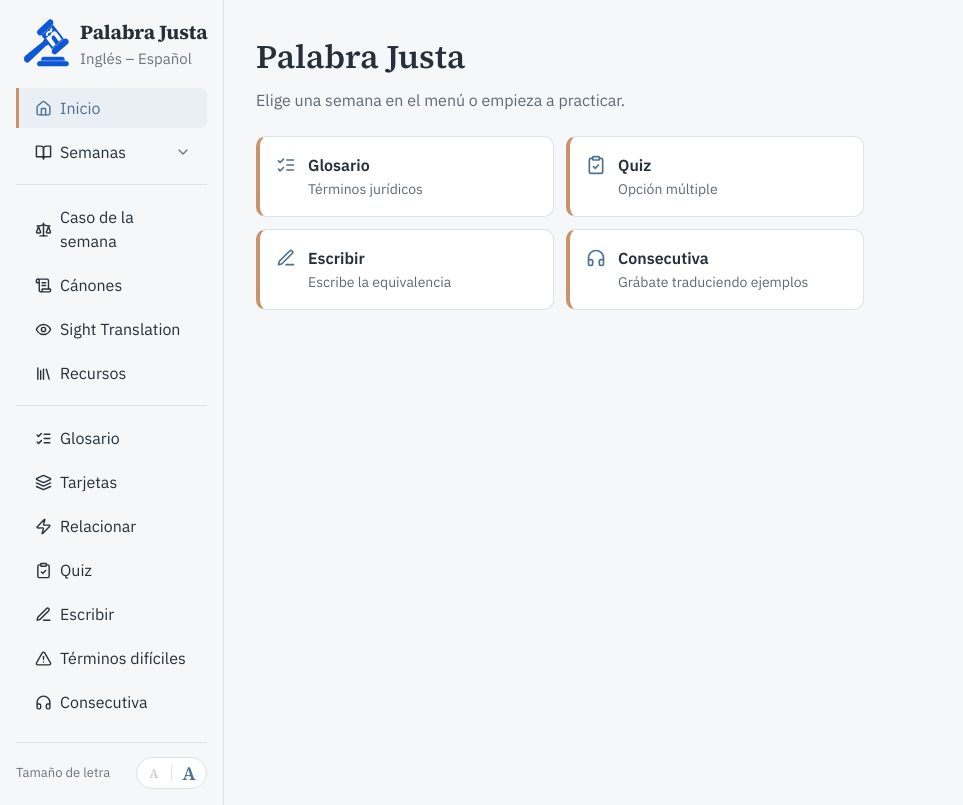
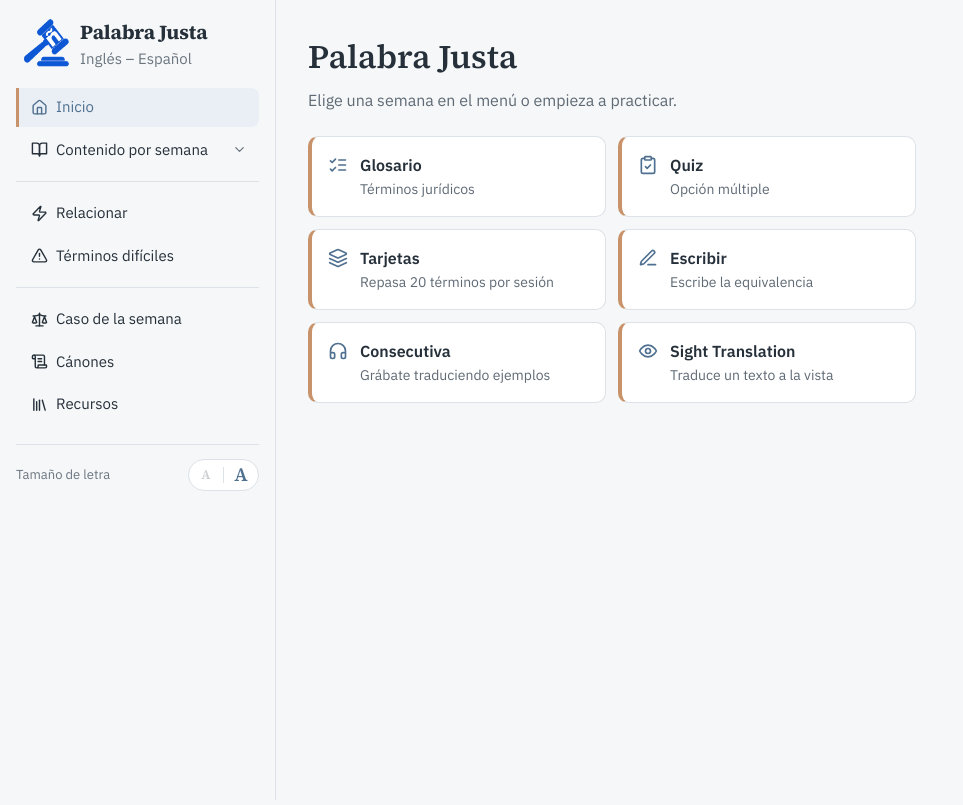
Before and after one commit to Josegarciawsu/palabrajusta, a React (Vite) app: page / in a window 1280 px wide. Shown: the whole page, without its empty margins (0-963 px from the left). Built offline with nearby package versions, Linux system fonts and the light colour scheme.

Commit message:
Add files via upload

```diff
--- a/src/App.jsx
+++ b/src/App.jsx
@@ -453,10 +453,10 @@ function NavButton({ active, onClick, children, icon: Icon }) {
   return (
     <button
       onClick={onClick}
-      className="w-full text-left px-4 py-2 flex items-center gap-2 transition-colors"
+      className="w-full text-left px-3 py-2 flex items-center gap-2 transition-colors"
       style={{
         fontFamily: sans,
-        fontSize: 16,
+        fontSize: 15,
         color: active ? C.accent : C.text,
         backgroundColor: active ? C.accentSoft : "transparent",
         borderLeft: `3px solid ${active ? C.highlight : "transparent"}`,
@@ -1485,8 +1485,10 @@ function InicioView({ irA }) {
   const accesos = [
     { id: "glosario", icon: ListChecks, titulo: "Glosario", texto: "Términos jurídicos" },
     { id: "quiz", icon: ClipboardCheck, titulo: "Quiz", texto: "Opción múltiple" },
+    { id: "flashcards", icon: Layers, titulo: "Tarjetas", texto: "Repasa 20 términos por sesión" },
     { id: "escribir", icon: PenLine, titulo: "Escribir", texto: "Escribe la equivalencia" },
     { id: "consecutiva", icon: Headphones, titulo: "Consecutiva", texto: "Grábate traduciendo ejemplos" },
+    { id: "sight", icon: Eye, titulo: "Sight Translation", texto: "Traduce un texto a la vista" },
   ];
   return (
     <div>
@@ -1572,7 +1574,7 @@ export default function App() {
     >
             <aside
         style={{
-          width: isMobile ? "100%" : 224,
+          width: isMobile ? "100%" : 276,
           flexShrink: 0,
           padding: isMobile ? 12 : 16,
           display: "flex",
@@ -1669,10 +1671,11 @@ export default function App() {
               setSemanasAbiertas((v) => !v);
             }}
             aria-expanded={semanasAbiertas}
-            className="w-full text-left px-4 py-2 flex items-center gap-2"
+            className="w-full text-left px-3 py-2 flex items-center gap-2"
             style={{
               fontFamily: sans,
-              fontSize: 16,
+              fontSize: 15,
+              whiteSpace: "nowrap",
               color: section.startsWith("semana-") ? C.accent : C.text,
               background: "none",
               border: "none",
@@ -1681,11 +1684,11 @@ export default function App() {
             }}
           >
             <BookOpen size={17} strokeWidth={2} style={{ flexShrink: 0 }} />
-            <span style={{ flex: 1 }}>Semanas</span>
+            <span style={{ flex: 1 }}>Contenido por semana</span>
             <ChevronDown
-              size={16}
+              size={15}
               color={C.label}
-              style={{ transform: semanasAbiertas ? "rotate(180deg)" : "none", transition: "transform .15s" }}
+              style={{ flexShrink: 0, transform: semanasAbiertas ? "rotate(180deg)" : "none", transition: "transform .15s" }}
             />
           </button>
           {semanasAbiertas &&
@@ -1699,6 +1702,25 @@ export default function App() {
                 </NavButton>
               </div>
             ))}
+
+          {!isMobile && (
+            <div className="my-2" style={{ borderTop: `1px solid ${C.border}` }} />
+          )}
+
+          <NavButton
+            icon={Zap}
+            active={section === "match"}
+            onClick={() => setSection("match")}
+          >
+            Relacionar
+          </NavButton>
+          <NavButton
+            icon={AlertTriangle}
+            active={section === "debiles"}
+            onClick={() => setSection("debiles")}
+          >
+            Términos difíciles
+          </NavButton>
 
           {!isMobile && (
             <div className="my-2" style={{ borderTop: `1px solid ${C.border}` }} />
@@ -1719,72 +1741,11 @@ export default function App() {
             Cánones
           </NavButton>
           <NavButton
-            icon={Eye}
-            active={section === "sight"}
-            onClick={() => setSection("sight")}
-          >
-            Sight Translation
-          </NavButton>
-          <NavButton
             icon={Library}
             active={section === "recursos"}
             onClick={() => setSection("recursos")}
           >
             Recursos
-          </NavButton>
-
-          {!isMobile && (
-            <div className="my-2" style={{ borderTop: `1px solid ${C.border}` }} />
-          )}
-
-          <NavButton
-            icon={ListChecks}
-            active={section === "glosario"}
-            onClick={() => setSection("glosario")}
-          >
-            Glosario
-          </NavButton>
-          <NavButton
-            icon={Layers}
-            active={section === "flashcards"}
-            onClick={() => setSection("flashcards")}
-          >
-            Tarjetas
-          </NavButton>
-          <NavButton
-            icon={Zap}
-            active={section === "match"}
-            onClick={() => setSection("match")}
-          >
-            Relacionar
-          </NavButton>
-          <NavButton
-            icon={ClipboardCheck}
-            active={section === "quiz"}
-            onClick={() => setSection("quiz")}
-          >
-            Quiz
-          </NavButton>
-          <NavButton
-            icon={PenLine}
-            active={section === "escribir"}
-            onClick={() => setSection("escribir")}
-          >
-            Escribir
-          </NavButton>
-          <NavButton
-            icon={AlertTriangle}
-            active={section === "debiles"}
-            onClick={() => setSection("debiles")}
-          >
-            Términos difíciles
-          </NavButton>
-            <NavButton
-            icon={Headphones}
-            active={section === "consecutiva"}
-            onClick={() => setSection("consecutiva")}
-          >
-            Consecutiva
           </NavButton>
         </div>
         {!isMobile && (
```
